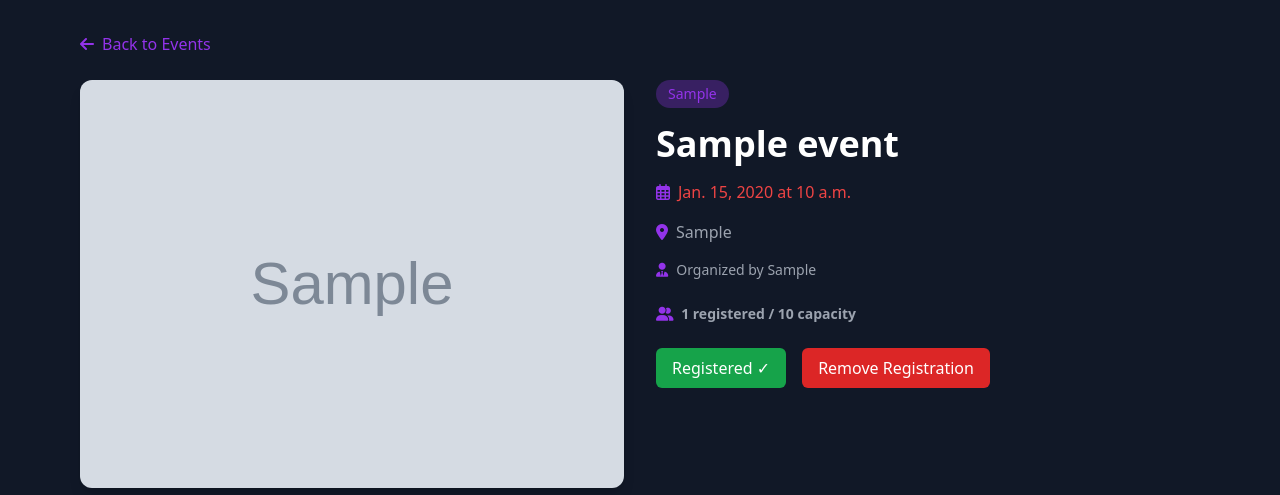
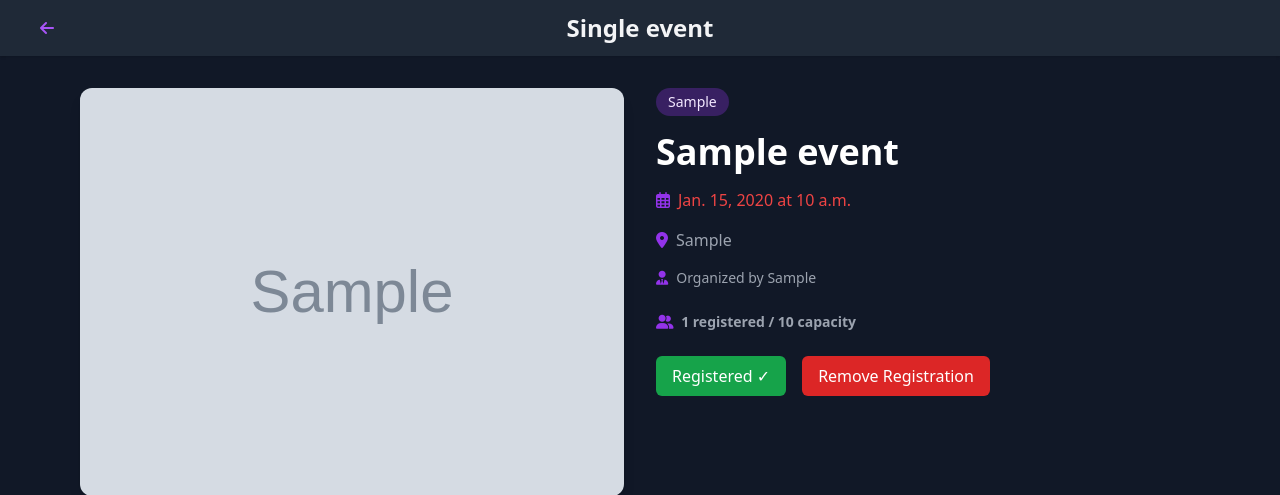
Before and after one commit to muhd-hanan/Event_management, a Django app: page /singleevent/1/ in a window 1280 px wide. Shown: the top 495 px of the page. Run offline with Django 5.2, Linux system fonts and the light colour scheme; a user stored in the database is signed in; tables that the repository leaves empty hold one stand-in row (values such as "Sample post"); grey boxes marked "Sample" are stand-in pictures; some libraries are stand-ins or nearby versions.

Commit message:
final  commit

```diff
--- a/templates/createevent.html
+++ b/templates/createevent.html
@@ -7,6 +7,7 @@
     <title>Create Event</title>
     <link rel="stylesheet" href="./css/style.css">
     <script src="https://cdn.tailwindcss.com"></script>
+     <link rel="stylesheet" href="https://cdnjs.cloudflare.com/ajax/libs/font-awesome/6.4.0/css/all.min.css">
 </head>
 
 <body class="bg-gray-900 text-gray-200">
@@ -14,8 +15,9 @@
     <header class="w-full bg-gray-800 shadow py-3 flex items-center justify-center relative">
 
         <!-- Back Button -->
-        <a href="#" class="absolute left-3 sm:left-10 flex items-center text-purple-400 hover:text-purple-300 transition">
-            <img src="./images/arrow-left.svg" class="w-5" alt="">
+        <a href="{% url 'users:index'  %}"
+            class="absolute left-3 sm:left-10 flex items-center text-purple-400 hover:text-purple-300 transition">
+           <i class="fa-solid fa-arrow-left text-purple-500"></i></i>
         </a>
 
         <!-- Page Heading -->
--- a/templates/manageevent.html
+++ b/templates/manageevent.html
@@ -8,6 +8,7 @@
     <script src="https://cdn.tailwindcss.com"></script>
     <link rel="stylesheet" href="./css/style.css" />
     <link rel="stylesheet" href="https://cdnjs.cloudflare.com/ajax/libs/font-awesome/6.4.0/css/all.min.css">
+     <link rel="stylesheet" href="https://cdnjs.cloudflare.com/ajax/libs/font-awesome/6.4.0/css/all.min.css">
 </head>
 
 <body>
@@ -15,8 +16,9 @@
     <header class="w-full bg-gray-800 shadow py-3 flex items-center justify-center relative">
 
         <!-- Back Button -->
-        <a href="#" class="absolute left-3 sm:left-10 flex items-center text-purple-400 hover:text-purple-300 transition">
-            <img src="./images/arrow-left.svg" class="w-5" alt="">
+       <a href="{% url 'users:index'  %}"
+            class="absolute left-3 sm:left-10 flex items-center text-purple-400 hover:text-purple-300 transition">
+           <i class="fa-solid fa-arrow-left text-purple-500"></i></i>
         </a>
 
         <!-- Page Heading -->
--- a/templates/manager/index.html
+++ b/templates/manager/index.html
@@ -4,7 +4,7 @@
 <head>
     <meta charset="UTF-8">
     <meta name="viewport" content="width=device-width, initial-scale=1.0">
-    <title>Event Dashboard</title>
+    <title>Admin Dashboard</title>
     <script src="https://cdn.tailwindcss.com"></script>
      <script src="https://kit.fontawesome.com/a2e0b7f97e.js" crossorigin="anonymous"></script>
 </head>
@@ -14,7 +14,7 @@
     <!-- Header -->
     <div class="max-w-7xl mx-auto mb-6 flex justify-between">
        <div>
-         <h1 class="text-3xl font-bold text-white mb-1">Event Dashboard</h1>
+         <h1 class="text-3xl font-bold text-white mb-1">Admin Dashboard</h1>
         <p class="text-gray-400">Manage all your events from one central location</p>
        </div>
        <div>
--- a/templates/manager/singlevent.html
+++ b/templates/manager/singlevent.html
@@ -3,7 +3,7 @@
 <head>
     <meta charset="UTF-8">
     <meta name="viewport" content="width=device-width, initial-scale=1.0">
-    <title>Event Dashboard</title>
+    <title>Single Event Dashboard</title>
     <script src="https://cdn.tailwindcss.com"></script>
     <link rel="stylesheet" href="https://cdnjs.cloudflare.com/ajax/libs/font-awesome/6.4.0/css/all.min.css">
 </head>
--- a/templates/registeredevent.html
+++ b/templates/registeredevent.html
@@ -15,9 +15,9 @@
     <header class="w-full bg-gray-800 shadow py-3 flex items-center justify-center relative">
 
         <!-- Back Button -->
-        <a href="#"
+        <a href="{% url 'users:index'  %}"
             class="absolute left-3 sm:left-10 flex items-center text-purple-400 hover:text-purple-300 transition">
-            <img src="./images/arrow-left.svg" class="w-5" alt="">
+           <i class="fa-solid fa-arrow-left text-purple-500"></i></i>
         </a>
 
         <!-- Page Heading -->
--- a/templates/singleevent.html
+++ b/templates/singleevent.html
@@ -29,13 +29,23 @@
 </head>
 
 <body class="bg-gray-900 text-gray-100 min-h-screen">
+
+    <header class="w-full bg-gray-800 shadow py-3 flex items-center justify-center relative">
+
+        <!-- Back Button -->
+        <a href="{% url 'users:index'  %}"
+            class="absolute left-3 sm:left-10 flex items-center text-purple-400 hover:text-purple-300 transition">
+           <i class="fa-solid fa-arrow-left text-purple-500"></i></i>
+        </a>
+
+        <!-- Page Heading -->
+        <h1 class="text-lg sm:text-2xl font-semibold text-gray-100">
+           Single event
+        </h1>
+    </header>
     <div class="container mx-auto px-4 py-8 max-w-6xl">
         <!-- Back Link -->
-        <a href="#"
-            class="inline-flex items-center text-purple-600 hover:text-purple-600 transition-colors duration-200 mb-6">
-            <i class="fas fa-arrow-left mr-2"></i>
-            Back to Events
-        </a>
+
 
         <!-- Event Header -->
         <div class="flex flex-col lg:flex-row gap-8 mb-8">
@@ -50,7 +60,7 @@
             <!-- Event Info -->
             <div class="lg:flex-1">
                 <span
-                    class="inline-block bg-purple-600/30 text-purple-600 px-3 py-1 rounded-full text-sm font-medium mb-4">
+                    class="inline-block bg-purple-600/30 text-purple-100 px-3 py-1 rounded-full text-sm font-medium mb-4">
                     {{ event.type }}
                 </span>
 
--- a/users/urls.py
+++ b/users/urls.py
@@ -26,6 +26,7 @@ urlpatterns = [
 
       path('unregisterevent/<int:id>/', views.unregister_event, name='unregister_event'),
 
+path('event/<int:event_id>/send_reminder/', views.send_reminder, name='send_reminder'),
 
 
 
--- a/users/views.py
+++ b/users/views.py
@@ -9,7 +9,7 @@ from django.db.models import Q
 from django.shortcuts import render, get_object_or_404
 from django.views.decorators.http import require_POST
 from django.db.models import Count
-
+from django.core.mail import send_mail
 
 # Create your views here.
 
@@ -253,3 +253,29 @@ def delete_registration(request, event_id, user_id):
 
     Registration.objects.filter(event=event, user_id=user_id).delete()
     return redirect('users:singleeventstatus', id=event_id)
+
+
+@login_required
+def send_reminder(request, event_id):
+    event = get_object_or_404(Event, id=event_id)
+
+    # Only the event creator can send reminder
+    if request.user != event.user:
+        messages.error(request, "You are not authorized to send reminders for this event.")
+        return redirect('users:index')
+
+    registrations = Registration.objects.filter(event=event).select_related('user')
+
+    subject = f"Reminder: Upcoming Event - {event.name}"
+    message = f"Dear Attendee,\n\nThis is a reminder for the event \"{event.name}\" happening on {event.date} at {event.time}.\n\nVenue: {event.venue}\n\nSee you there!\n\nRegards,\nEvent Team"
+    from_email = 'your_email@gmail.com'
+
+    recipient_list = [reg.user.email for reg in registrations]
+
+    if recipient_list:
+        send_mail(subject, message, from_email, recipient_list, fail_silently=False)
+        messages.success(request, "Reminder email sent successfully!")
+    else:
+        messages.warning(request, "No users registered for this event.")
+
+    return redirect('users:singleeventstatus', id=event.id)
```
Also changed, not shown: events/settings.py (+7 -0 lines), templates/allevent.html (+6 -7 lines), templates/singleeventstatus.html (+16 -3 lines).
